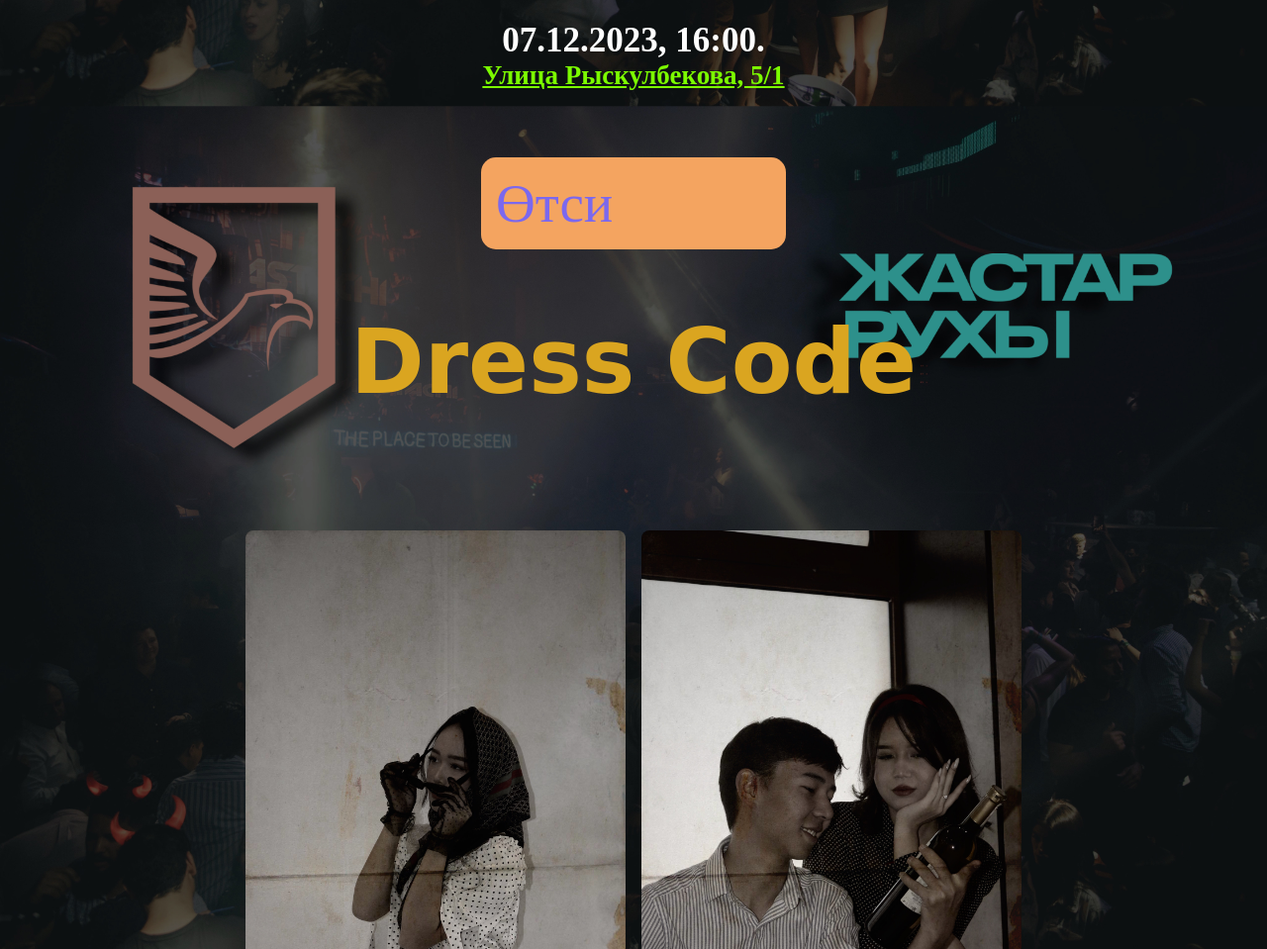
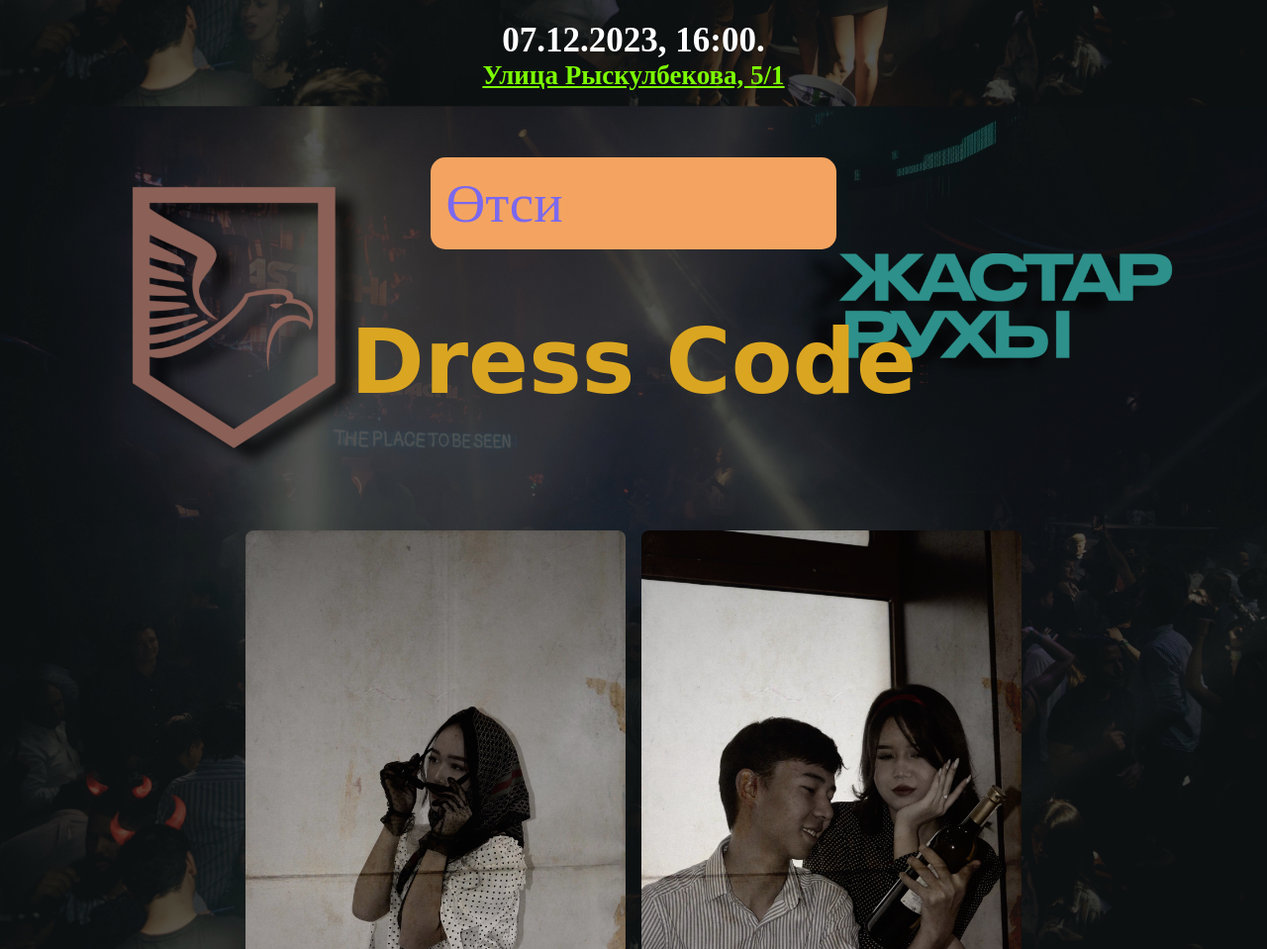
Before and after one commit to Yeerasssyl/qsa789, a plain HTML site: page index.html in a window 1280 px wide. Shown: the part 747-1706 px from the top of the page at 99% size. Drawn offline with Linux system fonts and the light colour scheme.

Commit message:
Update style.css

```diff
--- a/style.css
+++ b/style.css
@@ -72,7 +72,7 @@ div.bal {
 }
 div.url {
     margin: auto;
-    width: 22%;
+    width: 30%;
     padding: 15px;
     align-content: center;
     background-color: SandyBrown;
```
